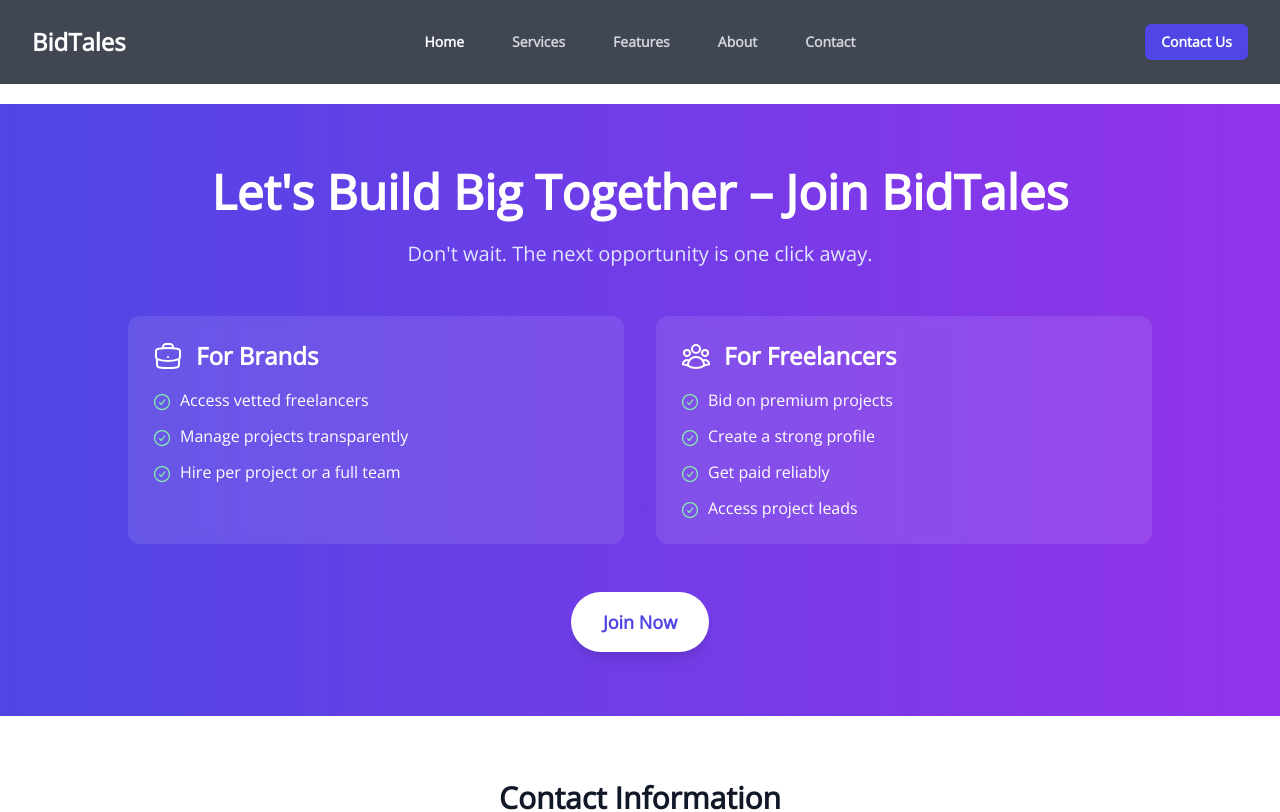
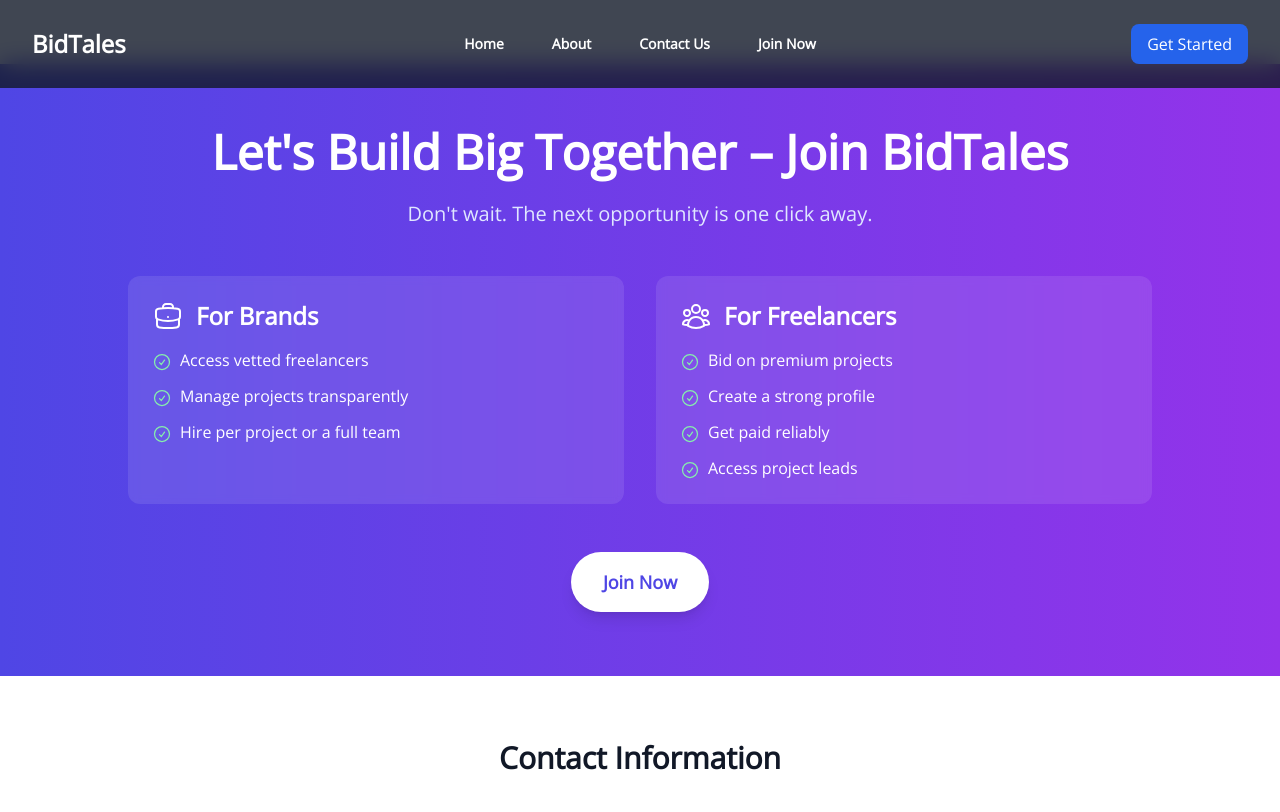
Before and after one commit to mayankvagadia/Bidtales, a React (Vite) app: page /contact in a window 1280 px wide. Shown: the top 812 px of the page. Built offline with nearby package versions, Linux system fonts and the light colour scheme.

Commit message:
mobile responsive design changes

```diff
--- a/src/components/Navigation.jsx
+++ b/src/components/Navigation.jsx
@@ -3,11 +3,10 @@ import { Dialog, Transition } from '@headlessui/react';
 import { Bars3Icon, XMarkIcon } from '@heroicons/react/24/outline';
 
 const navigation = [
-  { name: 'Home', href: '#home', current: true },
-  { name: 'Services', href: '#services', current: false },
-  { name: 'Features', href: '#features', current: false },
-  { name: 'About', href: '#about', current: false },
-  { name: 'Contact', href: '#contact', current: false },
+  { name: 'Home', href: '/', current: true },
+  { name: 'About', href: '/about', current: false },
+  { name: 'Contact Us', href: '/contact', current: false },
+  { name: 'Join Now', href: '/join',  current: false},
 ];
 
 function classNames(...classes) {
@@ -98,13 +97,13 @@ export default function Navigation() {
               <Bars3Icon className="h-6 w-6" aria-hidden="true" />
             </button>
           </div>
-          <div className="hidden lg:flex lg:gap-x-12">
+          <div className="hidden lg:flex lg:gap-x-12 ">
             {navigation.map((item) => (
               <a
                 key={item.name}
                 href={item.href}
                 className={classNames(
-                  item.current ? 'text-white' : 'text-gray-300 hover:text-white',
+                 'text-white hover:text-primary-600',
                   'text-sm font-semibold leading-6 transition-colors duration-200'
                 )}
                 aria-current={item.current ? 'page' : undefined}
@@ -115,10 +114,10 @@ export default function Navigation() {
           </div>
           <div className="hidden lg:flex lg:flex-1 lg:justify-end">
             <a
-              href="#contact"
-              className="rounded-md bg-indigo-600 px-4 py-2 text-sm font-semibold text-white shadow-sm hover:bg-indigo-500 focus-visible:outline focus-visible:outline-2 focus-visible:outline-offset-2 focus-visible:outline-indigo-600 transition-colors duration-200"
+              href="#join"
+              className="px-4 py-2 bg-blue-600 text-white rounded-lg hover:bg-blue-700 transition-colors"
             >
-              Contact Us
+              Get Started
             </a>
           </div>
         </nav>
--- a/src/pages/ContactUs.jsx
+++ b/src/pages/ContactUs.jsx
@@ -48,7 +48,6 @@ const ContactUs = () => {
 
   const [isSubmitting, setIsSubmitting] = useState(false);
   const [submitStatus, setSubmitStatus] = useState(null);
-  const [activeTab, setActiveTab] = useState('form');
 
   const handleChange = (e) => {
     const { name, value } = e.target;
@@ -80,7 +79,7 @@ const ContactUs = () => {
   };
 
   return (
-    <div className="min-h-screen mt-10 bg-white">
+    <div className="min-h-screen bg-white">
       {/* Join Now Section */}
       <div className="bg-gradient-to-r from-indigo-600 to-purple-600 text-white py-16 px-4 sm:px-6 lg:px-8">
         <div className="max-w-7xl mx-auto text-center">
--- a/src/pages/JoinNow.jsx
+++ b/src/pages/JoinNow.jsx
@@ -66,7 +66,7 @@ const JoinNow = () => {
   ];
 
   return (
-    <div className="min-h-screen mt-10 bg-white">
+    <div className="min-h-screen bg-white">
       {/* Hero Section */}
       <div className="bg-gradient-to-r from-indigo-600 to-purple-600 text-white py-20 px-4 sm:px-6 lg:px-8">
         <div className="max-w-7xl mx-auto text-center">
```
